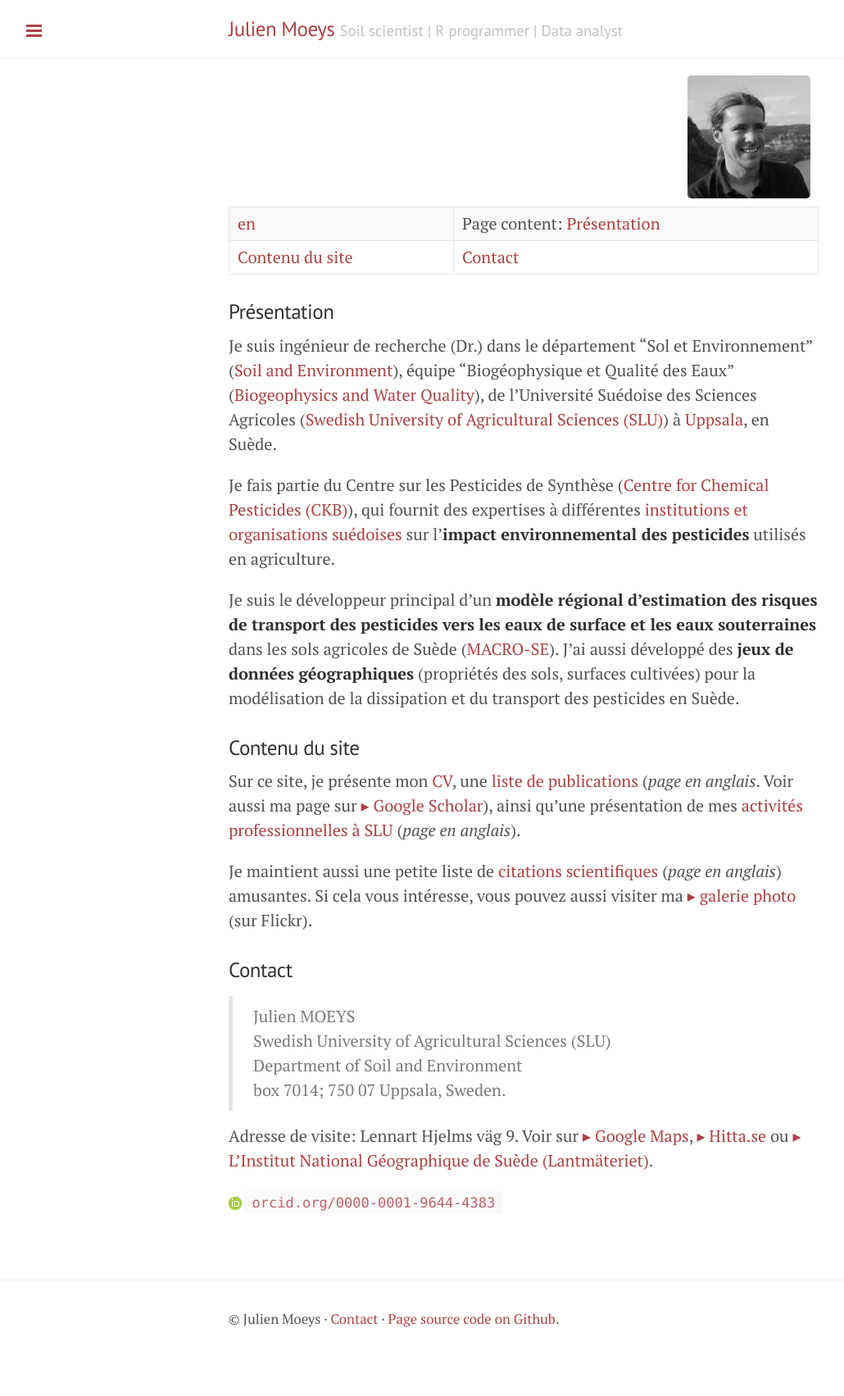
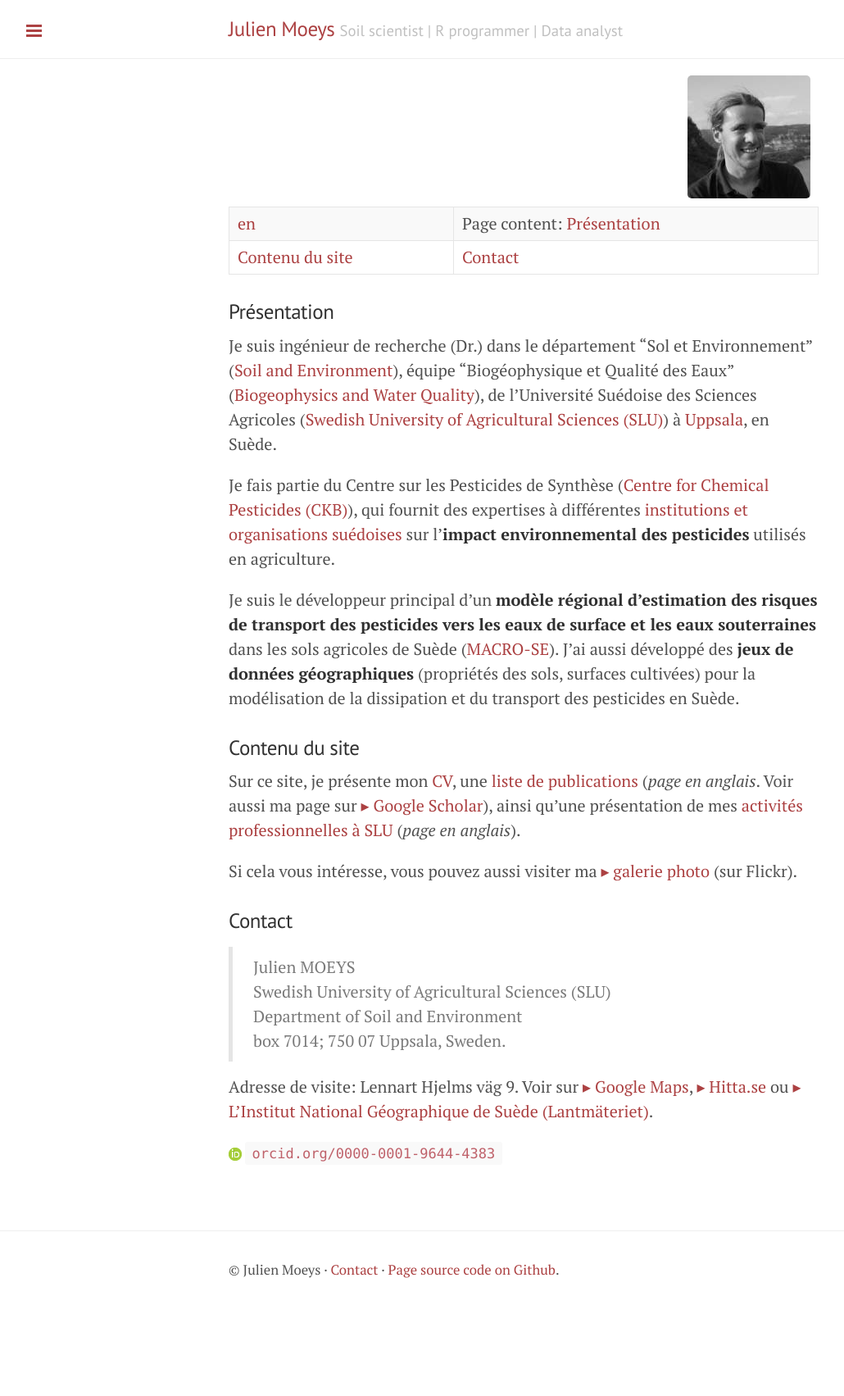
Before and after one commit to julienmoeys/julienmoeys.github.io, a Jekyll site: the page built from fr/index.md, in a window 1280 px wide. Shown: the whole page at 82% size, without its empty margins (1-1031 px from the left). Built offline with Jekyll 4.4.1, drawn with Linux system fonts in a browser that asks for light colours; Markdown is read by kramdown in place of the engine named in the settings; after the commit the page ends 1643 px from its top, so only the background shows below that.

Commit message:
Remove missing link

```diff
--- a/fr/index.md
+++ b/fr/index.md
@@ -43,8 +43,6 @@ sur [&#9656; Google Scholar][jmScholar]), ainsi qu'une présentation
 de mes [activités professionnelles à SLU](/Activities/) (_page en
 anglais_).
 
-Je maintient aussi une petite liste de [citations
-scientifiques](/Quotations/) (_page en anglais_) amusantes.
 Si cela vous intéresse, vous pouvez aussi visiter ma [&#9656; galerie
 photo][jmFlickr] (sur Flickr).
 
```
